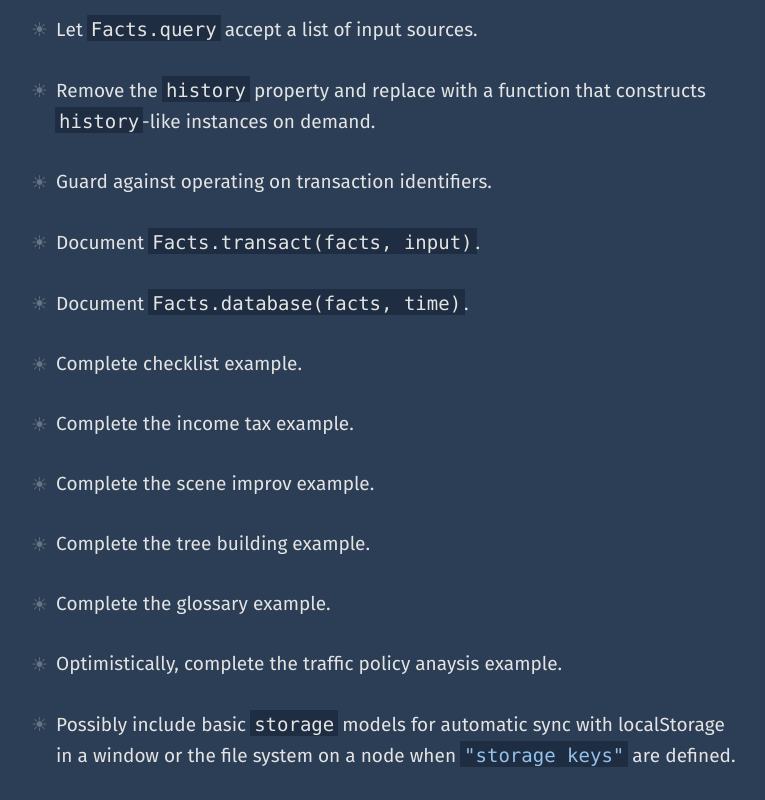
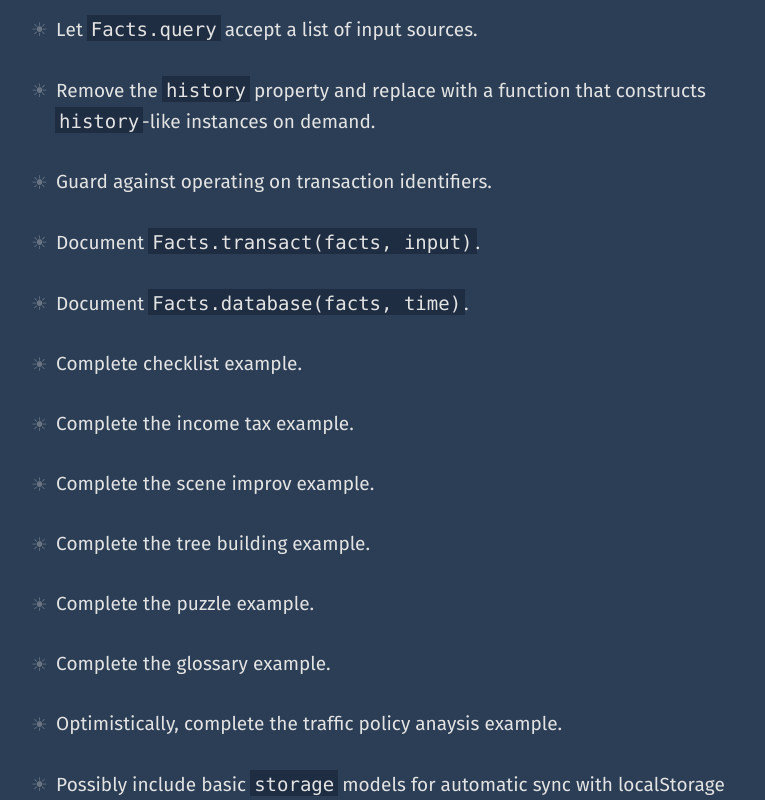
Before and after one commit to pinkturtle/facts, a website: page index.html in a window 1280 px wide. Shown: the part 11200-12000 px from the top of the page, without its empty margins (144-909 px from the left). Drawn offline with Linux system fonts and the light colour scheme; a web font is replaced by a local one.

Commit message:
Wishful thinking.

```diff
--- a/index.html
+++ b/index.html
@@ -1308,6 +1308,7 @@ Facts.query({in:database, out:"map"})<a class="cursor">&nbsp;</a>
     <li>Complete the income tax example.</li>
     <li>Complete the scene improv example.</li>
     <li>Complete the tree building example.</li>
+    <li>Complete the puzzle example.</li>
     <li>Complete the glossary example.</li>
     <li>Optimistically, complete the traffic policy anaysis example.</li>
     <li>Possibly include basic <code>storage</code> models for automatic sync with localStorage in a window or the file system on a node when <code>"storage keys"</code> are defined.</li>
```
Also changed, not shown: Documentation/index.appendix.html (+1 -0 lines).
